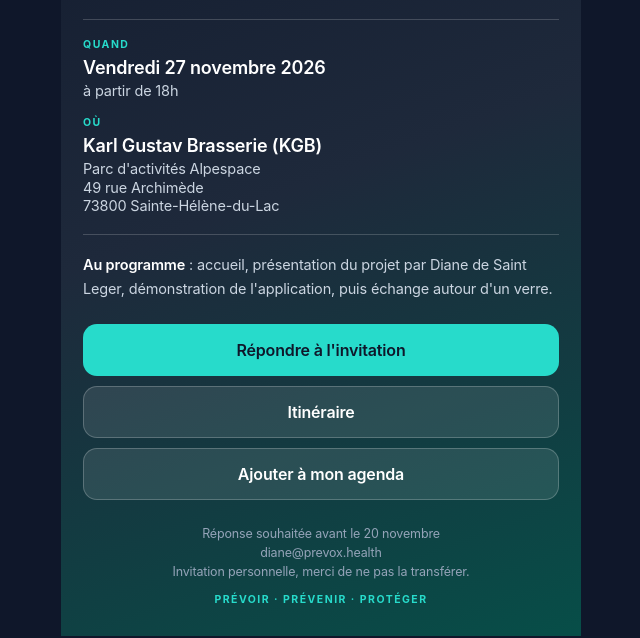
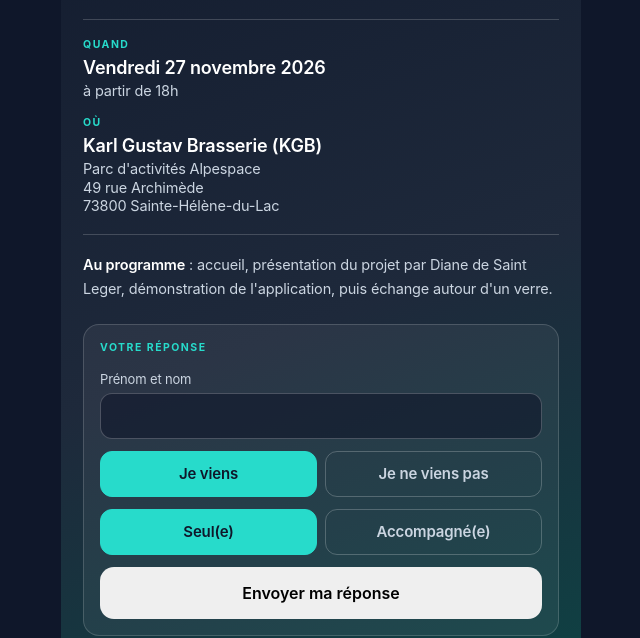
Before and after one commit to Dianelavinia/prevox-soiree, a plain HTML site: page index.html in a window 1280 px wide. Shown: the part 324-962 px from the top of the page, without its empty margins (319-959 px from the left). Drawn offline with Linux system fonts and the light colour scheme.

Commit message:
invitation : formulaire de reponse (presence, accompagnant) et page de remerciement
Co-Authored-By: Claude Opus 5.5 <noreply@anthropic.com>

```diff
--- a/index.html
+++ b/index.html
@@ -34,6 +34,19 @@
   a.secondary{ background:rgba(255,255,255,.10); color:#fff; border:1px solid rgba(255,255,255,.22); }
   .foot{ margin-top:24px; font-size:12.5px; color:#94A3B8; line-height:1.55; text-align:center; position:relative; }
   .tag{ display:block; margin-top:10px; font-size:10.5px; letter-spacing:.14em; text-transform:uppercase; color:#27DBCB; font-weight:700; }
+  form.rsvp{ margin-top:24px; position:relative; background:rgba(255,255,255,.06); border:1px solid rgba(255,255,255,.16); border-radius:16px; padding:16px; display:grid; gap:12px; }
+  label.f{ display:grid; gap:6px; font-size:13px; color:#CBD5E1; }
+  label.f input{ font:inherit; font-size:16px; color:#fff; background:rgba(15,23,42,.6); border:1px solid rgba(255,255,255,.22); border-radius:12px; padding:12px 14px; }
+  label.f input:focus{ outline:2px solid #27DBCB; outline-offset:1px; }
+  .seg{ display:grid; grid-template-columns:1fr 1fr; gap:8px; }
+  .seg label{ position:relative; }
+  .seg input{ position:absolute; opacity:0; }
+  .seg span{ display:flex; align-items:center; justify-content:center; min-height:46px; border-radius:12px; border:1px solid rgba(255,255,255,.22); font-size:15px; font-weight:600; color:#CBD5E1; }
+  .seg input:checked + span{ background:#27DBCB; border-color:#27DBCB; color:#0F172A; }
+  .seg input:focus-visible + span{ outline:2px solid #fff; outline-offset:2px; }
+  .hp{ position:absolute; left:-9999px; }
+  [hidden]{ display:none !important; }
+  button.btn{ border:none; font:inherit; font-size:16px; font-weight:600; cursor:pointer; width:100%; min-height:52px; border-radius:14px; }
 </style>
 </head>
 <body>
@@ -61,8 +74,39 @@
 
   <p class="prog"><b>Au programme</b> : accueil, présentation du projet par Diane de Saint Leger, démonstration de l'application, puis échange autour d'un verre.</p>
 
+  <form class="rsvp" action="https://formsubmit.co/diane@prevox.health" method="POST">
+    <div class="l">Votre réponse</div>
+    <input type="hidden" name="_subject" value="Soirée Prevox : nouvelle réponse">
+    <input type="hidden" name="_next" value="https://soiree.prevox.health/merci.html">
+    <input type="hidden" name="_captcha" value="false">
+    <input type="hidden" name="_template" value="table">
+    <input type="text" name="_honey" class="hp" tabindex="-1" autocomplete="off">
+    <label class="f">Prénom et nom<input type="text" name="Nom" required autocomplete="name"></label>
+    <div class="seg">
+      <label><input type="radio" name="Présence" value="Je viens" required checked><span>Je viens</span></label>
+      <label><input type="radio" name="Présence" value="Je ne viens pas"><span>Je ne viens pas</span></label>
+    </div>
+    <div class="seg" id="acc">
+      <label><input type="radio" name="Accompagné(e)" value="Seul(e)" checked><span>Seul(e)</span></label>
+      <label><input type="radio" name="Accompagné(e)" value="Accompagné(e)"><span>Accompagné(e)</span></label>
+    </div>
+    <label class="f" id="plus1" hidden>Prénom et nom de la personne<input type="text" name="Accompagnant"></label>
+    <button type="submit" class="btn primary">Envoyer ma réponse</button>
+  </form>
+  <script>
+    (function(){
+      var f=document.querySelector('form.rsvp'), acc=document.getElementById('acc'), p=document.getElementById('plus1');
+      function maj(){
+        var vient=f.querySelector('input[name="Présence"]:checked').value==='Je viens';
+        acc.hidden=!vient;
+        var avec=vient && f.querySelector('input[name="Accompagné(e)"]:checked').value==='Accompagné(e)';
+        p.hidden=!avec; p.querySelector('input').required=avec;
+      }
+      f.addEventListener('change',maj); maj();
+    })();
+  </script>
   <div class="btns">
-    <a class="btn primary" href="mailto:diane@prevox.health?subject=Soir%C3%A9e%20Prevox%20du%2027%20novembre&amp;body=Bonjour%20Diane%2C%0A%0AJe%20serai%20pr%C3%A9sent(e)%20%C3%A0%20la%20soir%C3%A9e%20Prevox%20du%20vendredi%2027%20novembre.%0A%0ANombre%20de%20personnes%20%3A%20%0A">Répondre à l'invitation</a>
+
     <a class="btn secondary" href="https://www.google.com/maps/search/?api=1&amp;query=Karl%20Gustav%20Brasserie%2C%2049%20rue%20Archim%C3%A8de%2C%2073800%20Sainte-H%C3%A9l%C3%A8ne-du-Lac">Itinéraire</a>
     <a class="btn secondary" href="soiree-prevox.ics">Ajouter à mon agenda</a>
   </div>
```
Also changed, not shown: merci.html (added, +20 -0 lines).
